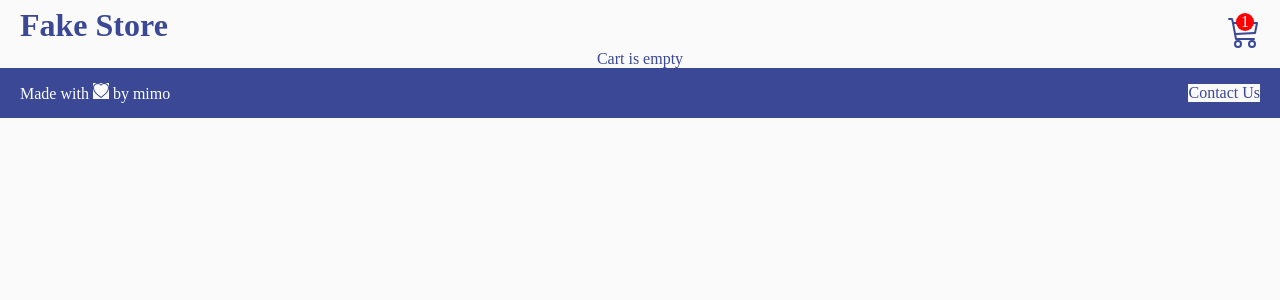
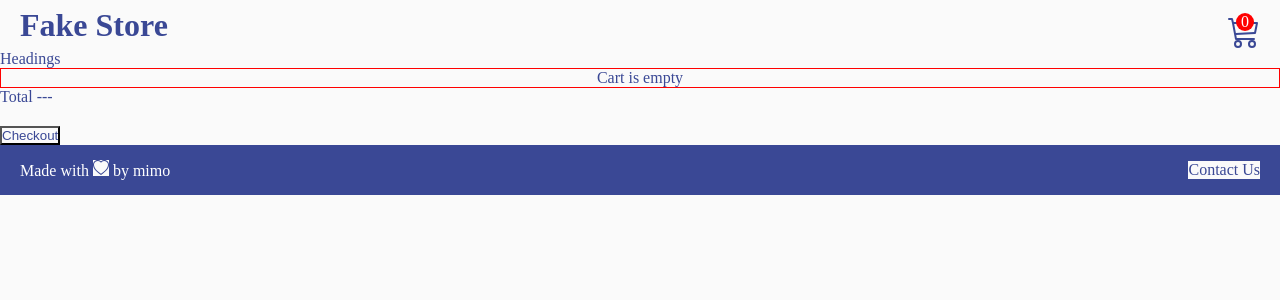
Before and after one commit to EdGitDonald/EdsFakeStore, a React (Vite) app: page /cart in a window 1280 px wide. Shown: the top 300 px of the page. Built offline with nearby package versions, Linux system fonts and the light colour scheme.

Commit message:
function cart

```diff
--- /dev/null
+++ b/src/components/CartItem/CartItem.css
@@ -0,0 +1,24 @@
+
+
+.cart-card{
+
+    display: flex;
+    height: 145px;
+    width: 50%;
+    align-content: left;
+    justify-content: space-between;
+    border: red 1px solid;
+
+
+
+
+}
+
+.cart-card img{
+    height: 100%;
+
+}
+
+.cart-card p{
+    text-align: left;
+}
--- /dev/null
+++ b/src/components/CartItem/CartItem.jsx
@@ -0,0 +1,29 @@
+import React, {useContext} from 'react'
+import './CartItem.css'
+import {Link} from 'react-router-dom'
+import { BsTrash } from "react-icons/bs";
+import { FavoritesContext } from '../../contexts/FavoritesContext';
+
+function CartItem({product}) {
+
+  //use context for global state
+  //NOTE { } NOT []
+  const {favorites, addProduct, removeProduct} = useContext(FavoritesContext)
+
+
+  return (
+    <div className="cart-card">
+        <img src={product.image} />
+
+        <Link to={`/details/${product.id}`}>{product.title}</Link>
+        <p>{product.price}€</p>
+        <p>1</p>
+        {
+          <BsTrash className='bin-icon' onClick={()=> removeProduct(product.id)}/>
+        }
+
+    </div>
+  )
+}
+
+export default CartItem
--- a/src/components/header/Header.jsx
+++ b/src/components/header/Header.jsx
@@ -1,14 +1,19 @@
-import React from 'react'
+import React, {useContext} from 'react'
 import './Header.css'
 import {Link} from 'react-router-dom'
 import { BsCart3 } from "react-icons/bs";
+import { FavoritesContext } from '../../contexts/FavoritesContext';
+
 //BsCart3
 function Header() {
+    //use context for global state
+  //NOTE { } NOT []
+  const {favorites} = useContext(FavoritesContext)
   return (
     <div className="header-container">
         <a href='/'><h1>Fake Store</h1></a>
         <div className="cart-container">
-          <p>1</p>
+          <p>{favorites.length}</p>
           <Link to='/cart'><BsCart3 className="cart-icon"/></Link>
         </div>
     </div>
--- a/src/pages/Cart/Cart.css
+++ b/src/pages/Cart/Cart.css
@@ -4,6 +4,9 @@
 }
 .favorite-products{
     display: flex;
+    flex-direction: column;
     flex-wrap: wrap;
     justify-content: center;
+    align-items: center;
+    border: red 1px solid;
 }
--- a/src/pages/Cart/Cart.jsx
+++ b/src/pages/Cart/Cart.jsx
@@ -2,26 +2,31 @@ import React, {useContext} from 'react'
 import './Cart.css'
 import { FavoritesContext } from '../../contexts/FavoritesContext'
 import ProductCard from '../../components/ProductCard/ProductCard'
+import CartItem from '../../components/CartItem/CartItem'
 
 function Cart() {
    //use context for global state
   //NOTE { } NOT []
   const {favorites} = useContext(FavoritesContext)
+  console.log(favorites.length)
   return (
     <div className='favorites-container'>
+      <p>Headings</p>
       <div className='favorite-products'>
         {
           favorites.length > 0?
           //will need to replace ProductCard with new jxs file to change display of content
           //new productcard will use a bin react icon to remove item from cart
           //will require adding on click to bin icon same remove code
-          favorites.map(item =><ProductCard key={item.id}
+          favorites.map(item =><CartItem key={item.id}
             product={item} />)
             :
             <p>Cart is empty</p>
         }
 
       </div>
+      <p>Total ---</p>
+      <button>Checkout</button>
 
     </div>
   )
```
Also changed, not shown: src/pages/InfoPage/InfoPage.jsx (deleted, +0 -10 lines), src/pages/InfoPage/InfoPage.css (deleted).
